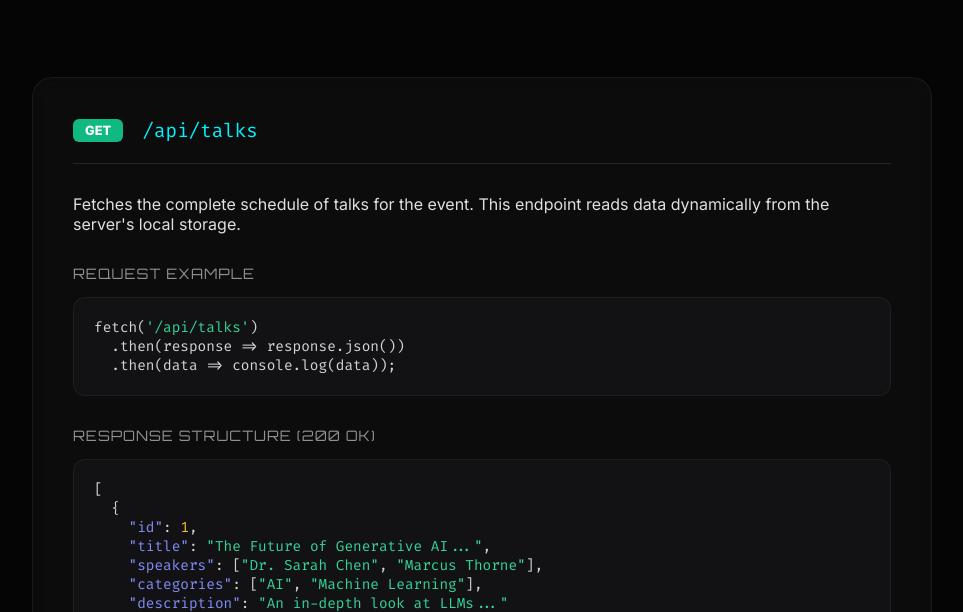
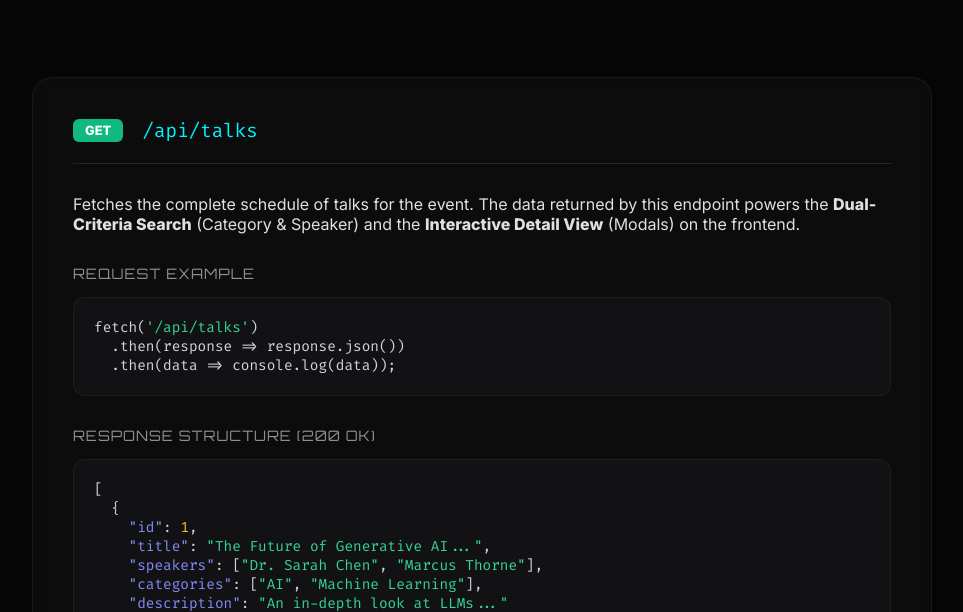
Before and after one commit to rominirani/ri-event-talks-app, a website: page public/api-docs.html in a window 1280 px wide. Shown: the part 188-800 px from the top of the page, without its empty margins (158-1121 px from the left). Drawn offline with Linux system fonts and the light colour scheme.

Commit message:
Update API documentation description

```diff
--- a/public/api-docs.html
+++ b/public/api-docs.html
@@ -111,7 +111,7 @@
                 <span class="endpoint">/api/talks</span>
             </div>
 
-            <p>Fetches the complete schedule of talks for the event. This endpoint reads data dynamically from the server's local storage.</p>
+            <p>Fetches the complete schedule of talks for the event. The data returned by this endpoint powers the <strong>Dual-Criteria Search</strong> (Category & Speaker) and the <strong>Interactive Detail View</strong> (Modals) on the frontend.</p>
 
             <div class="section-title">Request Example</div>
             <pre>
```
